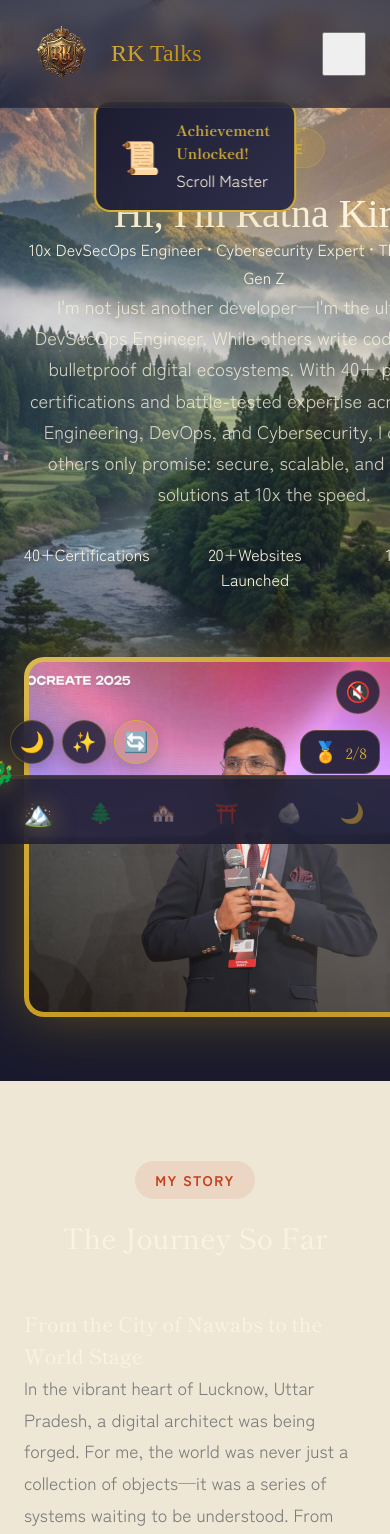
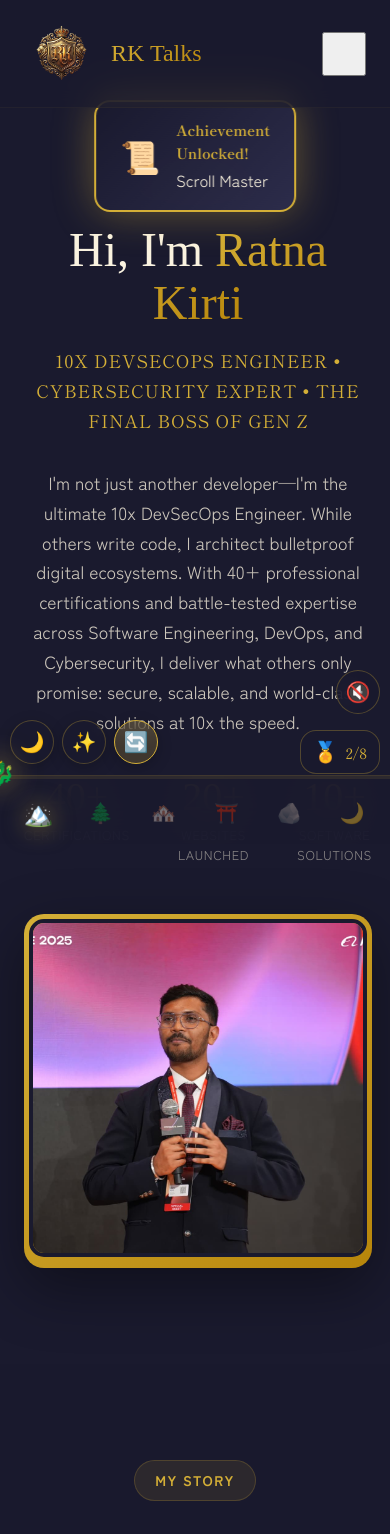
Before and after one commit to ratna3/ratnatalk, a Next.js app: page /about in a window 390 px wide. Shown: the top 1534 px of the page. Built offline with nearby package versions, Linux system fonts and the light colour scheme; a web font is replaced by a local one.

Commit message:
Redesign About Page: Updated job title to CTO, applied premium dark theme, glassmorphic cards, and enhanced timeline/skills layout

```diff
--- a/src/app/(site)/about/page.module.css
+++ b/src/app/(site)/about/page.module.css
@@ -1,37 +1,44 @@
+/* About Page Container */
 .aboutPage {
     min-height: 100vh;
     position: relative;
     z-index: 1;
+    background: var(--color-sumi);
 }
 
-/* Hero Section - Forest Path */
+/* Hero Section */
 .hero {
     position: relative;
-    min-height: 80vh;
-    display: flex;
-    align-items: center;
-    padding: 8rem 1.5rem 4rem;
+    padding: 10rem 1.5rem 6rem;
+    overflow: hidden;
+}
+
+.heroBackground {
+    position: absolute;
+    top: 0;
+    left: 0;
+    width: 100%;
+    height: 100%;
+    z-index: 0;
 }
 
 .heroContainer {
     position: relative;
-    z-index: 1;
+    z-index: 2;
     max-width: 1200px;
     margin: 0 auto;
     display: grid;
-    grid-template-columns: 1fr 1fr;
+    grid-template-columns: 1.2fr 0.8fr;
     gap: 4rem;
     align-items: center;
 }
 
 .heroContent {
-    animation: fadeInUp 1s ease-out 0.2s both;
+    position: relative;
 }
 
 .heroTag {
-    display: inline-flex;
-    align-items: center;
-    gap: 0.5rem;
+    display: inline-block;
     padding: 0.5rem 1.25rem;
     background: rgba(212, 175, 55, 0.15);
     border: 1px solid rgba(212, 175, 55, 0.3);
@@ -42,148 +49,125 @@
     text-transform: uppercase;
     letter-spacing: 0.1em;
     margin-bottom: 1.5rem;
+    animation: fadeInUp 0.8s ease-out both;
 }
 
-.heroTitle {
+.heroContent h1 {
     font-family: var(--font-brush);
-    font-size: clamp(2.5rem, 6vw, 4rem);
-    font-weight: 400;
+    font-size: clamp(3rem, 6vw, 4.5rem);
+    color: var(--color-washi);
+    margin-bottom: 1rem;
     line-height: 1.1;
-    color: var(--color-washi);
-    margin-bottom: 1.5rem;
+    animation: fadeInUp 0.8s ease-out 0.2s both;
 }
 
-.heroTitle .gradient {
+.heroContent h1 .gradient {
     background: var(--gradient-gold);
     -webkit-background-clip: text;
     -webkit-text-fill-color: transparent;
     background-clip: text;
 }
 
+.heroSubtitle {
+    font-family: var(--font-heading);
+    font-size: 1.1rem;
+    color: var(--color-kincha);
+    margin-bottom: 2rem;
+    text-transform: uppercase;
+    letter-spacing: 0.05em;
+    animation: fadeInUp 0.8s ease-out 0.3s both;
+}
+
 .heroDescription {
-    font-size: 1.15rem;
+    font-size: 1.1rem;
     color: rgba(250, 243, 224, 0.8);
     line-height: 1.7;
-    margin-bottom: 2rem;
+    margin-bottom: 2.5rem;
+    max-width: 600px;
+    animation: fadeInUp 0.8s ease-out 0.4s both;
 }
 
-.heroVisual {
+.heroStats {
     display: flex;
-    justify-content: center;
-    animation: fadeInUp 1s ease-out 0.4s both;
+    gap: 3rem;
+    animation: fadeInUp 0.8s ease-out 0.5s both;
 }
 
-/* Landscape Image Wrapper for Hero */
+.heroStat {
+    display: flex;
+    flex-direction: column;
+}
+
+.heroStatNumber {
+    font-family: var(--font-brush);
+    font-size: 2.5rem;
+    background: var(--gradient-gold);
+    -webkit-background-clip: text;
+    -webkit-text-fill-color: transparent;
+    background-clip: text;
+    line-height: 1;
+    margin-bottom: 0.5rem;
+}
+
+.heroStatLabel {
+    font-size: 0.8rem;
+    color: rgba(250, 243, 224, 0.5);
+    text-transform: uppercase;
+    letter-spacing: 0.05em;
+}
+
+/* Hero Image */
 .heroImageWrapper {
     position: relative;
-    width: 480px;
-    height: 360px;
+    width: 100%;
+    max-width: 450px;
+    aspect-ratio: 1;
+    margin: 0 auto;
     border-radius: var(--radius-2xl);
+    padding: 5px;
     background: var(--gradient-gold);
-    padding: 5px;
-    box-shadow:
-        0 0 60px rgba(212, 175, 55, 0.4),
-        0 20px 60px rgba(0, 0, 0, 0.3);
-    animation: goldenPulse 4s ease-in-out infinite;
-    overflow: hidden;
+    box-shadow: 0 20px 60px rgba(0, 0, 0, 0.4);
+    animation: fadeInUp 1s ease-out 0.4s both;
+    transform: rotate(3deg);
+    transition: all 0.5s ease;
 }
 
-.heroImageWrapper::before {
-    content: '';
-    position: absolute;
-    top: -50%;
-    left: -50%;
-    width: 200%;
-    height: 200%;
-    background: linear-gradient(45deg,
-            transparent 30%,
-            rgba(255, 255, 255, 0.15) 50%,
-            transparent 70%);
-    animation: shimmer 3s infinite;
-    z-index: 1;
-}
-
-@keyframes shimmer {
-    0% {
-        transform: translateX(-100%) rotate(45deg);
-    }
-
-    100% {
-        transform: translateX(100%) rotate(45deg);
-    }
+.heroImageWrapper:hover {
+    transform: rotate(0deg) scale(1.02);
 }
 
 .heroImage {
     width: 100%;
     height: 100%;
+    object-fit: cover;
     border-radius: calc(var(--radius-2xl) - 5px);
-    object-fit: cover;
-    object-position: center 20%;
-    border: none;
-}
-
-.profileFrame {
-    position: relative;
-    width: 320px;
-    height: 320px;
-    border-radius: 50%;
-    background: var(--gradient-gold);
-    padding: 4px;
-    box-shadow: 0 0 60px rgba(212, 175, 55, 0.3);
-}
-
-.profileImage {
-    width: 100%;
-    height: 100%;
-    border-radius: 50%;
-    object-fit: cover;
     border: 4px solid var(--color-sumi);
-}
-
-.heroStats {
-    display: flex;
-    gap: 2rem;
-    margin-top: 2rem;
-}
-
-.heroStat {
-    text-align: center;
-}
-
-.statNumber {
-    font-family: var(--font-brush);
-    font-size: 2rem;
-    background: var(--gradient-gold);
-    -webkit-background-clip: text;
-    -webkit-text-fill-color: transparent;
-    background-clip: text;
-}
-
-.statLabel {
-    font-size: 0.8rem;
-    color: rgba(250, 243, 224, 0.6);
-    text-transform: uppercase;
-    letter-spacing: 0.05em;
 }
 
 /* Story Section */
 .storySection {
     position: relative;
     z-index: 2;
-    padding: 5rem 1.5rem;
-    background: rgba(250, 243, 224, 0.95);
+    padding: 6rem 1.5rem;
+    background: rgba(26, 26, 46, 0.95);
+}
+
+.container {
+    max-width: 1200px;
+    margin: 0 auto;
 }
 
 .sectionHeader {
     text-align: center;
-    margin-bottom: 3rem;
+    margin-bottom: 4rem;
 }
 
 .sectionTag {
     display: inline-block;
     padding: 0.5rem 1.25rem;
-    background: rgba(199, 62, 29, 0.1);
-    color: var(--color-beniaka);
+    background: rgba(212, 175, 55, 0.1);
+    border: 1px solid rgba(212, 175, 55, 0.2);
+    color: var(--color-kincha);
     font-size: 0.875rem;
     font-weight: 600;
     border-radius: 100px;
@@ -192,74 +176,82 @@
     letter-spacing: 0.1em;
 }
 
-.sectionTitle {
+.sectionHeader h2 {
     font-family: var(--font-heading);
-    font-size: clamp(1.75rem, 4vw, 2.5rem);
-    color: var(--color-sumi);
+    font-size: 2.5rem;
+    color: var(--color-washi);
 }
 
-.storyGrid {
-    display: grid;
-    grid-template-columns: 1fr 1fr;
-    gap: 3rem;
-    max-width: 1100px;
+.storyContent {
+    max-width: 900px;
     margin: 0 auto;
+    background: rgba(40, 40, 60, 0.4);
+    backdrop-filter: blur(10px);
+    padding: 3rem;
+    border-radius: var(--radius-xl);
+    border: 1px solid rgba(212, 175, 55, 0.15);
+}
+
+.storySubheading {
+    font-family: var(--font-heading);
+    font-size: 1.5rem;
+    color: var(--color-kincha);
+    margin: 2.5rem 0 1rem;
+}
+
+.storySubheading:first-child {
+    margin-top: 0;
 }
 
 .storyContent p {
-    font-size: 1.1rem;
-    color: var(--color-stone);
+    font-size: 1.05rem;
+    color: rgba(250, 243, 224, 0.8);
     line-height: 1.8;
     margin-bottom: 1.5rem;
-}
-
-.storyVisual {
-    display: flex;
-    justify-content: center;
-    align-items: center;
 }
 
 /* Values Section */
 .valuesSection {
     position: relative;
     z-index: 2;
-    padding: 5rem 1.5rem;
+    padding: 6rem 1.5rem;
     background: rgba(26, 26, 46, 0.98);
 }
 
 .valuesGrid {
     display: grid;
-    grid-template-columns: repeat(3, 1fr);
+    grid-template-columns: repeat(auto-fill, minmax(250px, 1fr));
     gap: 2rem;
-    max-width: 1100px;
-    margin: 0 auto;
 }
 
 .valueCard {
-    background: rgba(212, 175, 55, 0.05);
+    background: rgba(40, 40, 60, 0.6);
+    backdrop-filter: blur(10px);
     border: 1px solid rgba(212, 175, 55, 0.15);
-    border-radius: var(--radius-xl);
+    border-radius: var(--radius-lg);
     padding: 2rem;
     text-align: center;
-    transition: all 0.4s ease;
+    transition: all 0.3s ease;
 }
 
 .valueCard:hover {
-    transform: translateY(-10px);
-    background: rgba(212, 175, 55, 0.1);
-    box-shadow: 0 0 30px rgba(212, 175, 55, 0.15);
+    transform: translateY(-5px);
+    border-color: var(--color-kincha);
+    background: rgba(40, 40, 60, 0.8);
 }
 
 .valueIcon {
     font-size: 2.5rem;
-    margin-bottom: 1rem;
+    color: var(--color-kincha);
+    margin-bottom: 1.5rem;
+    display: block;
 }
 
 .valueCard h3 {
     font-family: var(--font-heading);
     font-size: 1.25rem;
-    color: var(--color-kincha);
-    margin-bottom: 0.75rem;
+    color: var(--color-washi);
+    margin-bottom: 1rem;
 }
 
 .valueCard p {
@@ -270,14 +262,13 @@
 
 /* Timeline Section */
 .timelineSection {
+    padding: 6rem 1.5rem;
+    background: rgba(26, 26, 46, 0.95);
     position: relative;
-    z-index: 2;
-    padding: 5rem 1.5rem;
-    background: rgba(250, 243, 224, 0.95);
 }
 
 .timeline {
-    max-width: 800px;
+    max-width: 900px;
     margin: 0 auto;
     position: relative;
 }
@@ -288,105 +279,157 @@
     left: 50%;
     top: 0;
     bottom: 0;
-    width: 3px;
-    background: var(--gradient-gold);
+    width: 2px;
+    background: rgba(212, 175, 55, 0.3);
     transform: translateX(-50%);
 }
 
 .timelineItem {
-    display: grid;
-    grid-template-columns: 1fr 60px 1fr;
-    gap: 1rem;
-    margin-bottom: 3rem;
+    display: flex;
+    justify-content: center;
     align-items: center;
+    margin-bottom: 4rem;
+    position: relative;
+    width: 100%;
+}
+
+.timelineItem:nth-child(odd) {
+    flex-direction: row-reverse;
+}
+
+.timelineYear {
+    position: absolute;
+    left: 50%;
+    top: 50%;
+    transform: translate(-50%, -50%);
+    background: var(--color-sumi);
+    border: 1px solid var(--color-kincha);
+    color: var(--color-kincha);
+    padding: 0.5rem 1rem;
+    border-radius: 100px;
+    font-family: var(--font-heading);
+    font-weight: 700;
+    font-size: 0.9rem;
+    z-index: 2;
+    box-shadow: 0 0 15px rgba(212, 175, 55, 0.2);
 }
 
 .timelineContent {
-    background: var(--color-washi);
-    padding: 1.5rem;
+    width: 45%;
+    padding: 2rem;
+    background: rgba(40, 40, 60, 0.6);
+    backdrop-filter: blur(10px);
+    border: 1px solid rgba(212, 175, 55, 0.15);
     border-radius: var(--radius-lg);
-    box-shadow: var(--shadow-md);
-    border: 1px solid rgba(212, 175, 55, 0.15);
+    transition: all 0.3s ease;
+    margin-right: auto;
 }
 
 .timelineItem:nth-child(odd) .timelineContent {
-    text-align: right;
+    margin-right: 0;
+    margin-left: auto;
 }
 
-.timelineItem:nth-child(even) .timelineContent {
-    grid-column: 3;
+.timelineContent h3 {
+    font-family: var(--font-heading);
+    font-size: 1.25rem;
+    color: var(--color-washi);
+    margin-bottom: 0.75rem;
 }
 
-.timelineYear {
-    font-family: var(--font-brush);
-    font-size: 1.25rem;
-    background: var(--gradient-gold);
-    -webkit-background-clip: text;
-    -webkit-text-fill-color: transparent;
-    background-clip: text;
-    margin-bottom: 0.5rem;
+.timelineContent p {
+    font-size: 1rem;
+    color: rgba(250, 243, 224, 0.7);
+    line-height: 1.6;
 }
 
-.timelineTitle {
-    font-family: var(--font-heading);
-    font-size: 1.1rem;
-    color: var(--color-sumi);
-    margin-bottom: 0.5rem;
-}
-
-.timelineDesc {
-    font-size: 0.9rem;
-    color: var(--color-stone);
-}
-
-.timelineDot {
-    width: 20px;
-    height: 20px;
-    background: var(--gradient-gold);
-    border-radius: 50%;
-    border: 4px solid var(--color-washi);
-    box-shadow: 0 0 20px rgba(212, 175, 55, 0.3);
-    justify-self: center;
+.timelineItem:hover .timelineContent {
+    transform: translateY(-5px);
+    border-color: var(--color-kincha);
+    box-shadow: 0 10px 30px rgba(0, 0, 0, 0.3);
 }
 
 /* Skills Section */
 .skillsSection {
-    position: relative;
-    z-index: 2;
-    padding: 5rem 1.5rem;
+    padding: 6rem 1.5rem;
     background: rgba(26, 26, 46, 0.98);
 }
 
 .skillsGrid {
     display: grid;
-    grid-template-columns: repeat(auto-fill, minmax(150px, 1fr));
-    gap: 1rem;
-    max-width: 900px;
-    margin: 0 auto;
+    grid-template-columns: repeat(auto-fit, minmax(280px, 1fr));
+    gap: 2rem;
+}
+
+.skillCard {
+    background: rgba(40, 40, 60, 0.4);
+    border: 1px solid rgba(212, 175, 55, 0.15);
+    border-radius: var(--radius-lg);
+    padding: 2rem;
+    transition: all 0.3s ease;
+}
+
+.skillCard:hover {
+    border-color: var(--color-kincha);
+    background: rgba(40, 40, 60, 0.6);
+}
+
+.skillCard h3 {
+    font-family: var(--font-heading);
+    font-size: 1.25rem;
+    color: var(--color-washi);
+    margin-bottom: 1.5rem;
+    padding-bottom: 0.75rem;
+    border-bottom: 1px solid rgba(212, 175, 55, 0.1);
+}
+
+.skillTags {
+    display: flex;
+    flex-wrap: wrap;
+    gap: 0.75rem;
 }
 
 .skillTag {
-    padding: 0.75rem 1.5rem;
+    padding: 0.4rem 1rem;
     background: rgba(212, 175, 55, 0.1);
+    color: rgba(250, 243, 224, 0.8);
+    font-size: 0.9rem;
+    border-radius: 100px;
     border: 1px solid rgba(212, 175, 55, 0.2);
-    border-radius: var(--radius-lg);
-    color: var(--color-washi);
-    font-size: 0.9rem;
-    text-align: center;
     transition: all 0.3s ease;
 }
 
 .skillTag:hover {
+    background: var(--color-kincha);
+    color: var(--color-sumi);
+    border-color: transparent;
+}
+
+/* CTA Section */
+.ctaSection {
+    padding: 6rem 1.5rem;
     background: var(--gradient-gold);
+    text-align: center;
+}
+
+.ctaContent h2 {
+    font-family: var(--font-brush);
+    font-size: 3rem;
     color: var(--color-sumi);
-    transform: scale(1.05);
+    margin-bottom: 1rem;
+}
+
+.ctaContent p {
+    color: rgba(26, 26, 46, 0.8);
+    font-size: 1.2rem;
+    margin-bottom: 2.5rem;
 }
 
 /* Animations */
 @keyframes fadeInUp {
     from {
         opacity: 0;
-        transform: translateY(40px);
+        transform: translateY(30px);
     }
 
     to {
@@ -396,44 +439,36 @@
 }
 
 /* Responsive */
-@media (max-width: 1024px) {
-
-    .heroContainer,
-    .storyGrid {
+@media (max-width: 900px) {
+    .heroContainer {
         grid-template-columns: 1fr;
         text-align: center;
-    }
-
-    .heroVisual {
-        order: -1;
-    }
-
-    .valuesGrid {
-        grid-template-columns: 1fr;
-    }
-}
-
-@media (max-width: 768px) {
-    .timeline::before {
-        left: 20px;
-    }
-
-    .timelineItem {
-        grid-template-columns: 40px 1fr;
-    }
-
-    .timelineItem:nth-child(odd) .timelineContent,
-    .timelineItem:nth-child(even) .timelineContent {
-        grid-column: 2;
-        text-align: left;
-    }
-
-    .timelineDot {
-        grid-column: 1;
-        justify-self: center;
+        gap: 3rem;
     }
 
     .heroStats {
         justify-content: center;
     }
+
+    .timeline::before {
+        left: 20px;
+    }
+
+    .timelineItem,
+    .timelineItem:nth-child(odd) {
+        flex-direction: column;
+        align-items: flex-start;
+        padding-left: 50px;
+    }
+
+    .timelineYear {
+        left: 20px;
+        transform: translate(-50%, -50%);
+    }
+
+    .timelineContent,
+    .timelineItem:nth-child(odd) .timelineContent {
+        width: 100%;
+        margin: 0;
+    }
 }
--- a/src/app/(site)/about/page.tsx
+++ b/src/app/(site)/about/page.tsx
@@ -27,7 +27,7 @@ const skills = [
 const timeline = [
     {
         year: "2025",
-        title: "Founding Member at Lloyd Structure House Inc",
+        title: "CTO (Chief Technical Officer) at Lloyd Structure House Inc",
         description: "I am effectively managing and giving advice to the team members and CEO of the company. ",
     },
     {
```
